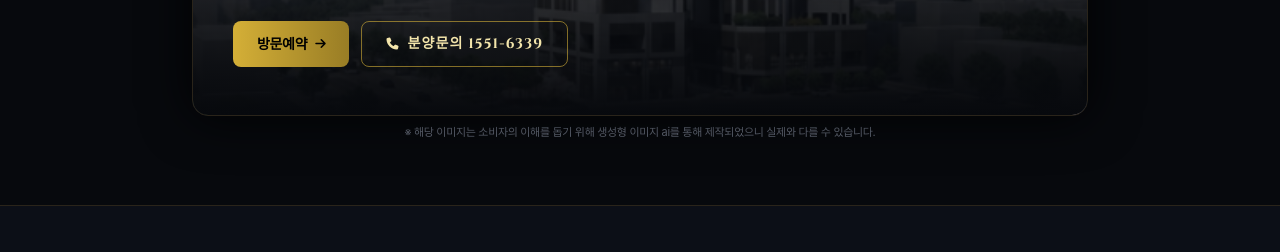
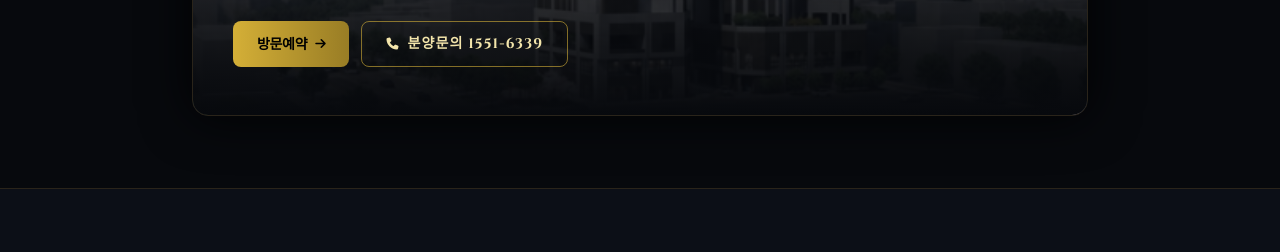
Before and after one commit to Hyoseok2025/munsuro-latiere673, a plain HTML site: page index.html in a window 1280 px wide. Shown: the part 700-952 px from the top of the page. Drawn offline with nearby package versions, Linux system fonts and the light colour scheme; a web font is replaced by a local one.

Commit message:
ㅁㅇㄻㄴㄹ

```diff
--- a/index.html
+++ b/index.html
@@ -206,7 +206,7 @@
           </div>
         </div>
       </div>
-      <p class="text-[11px] text-gray-500 mt-2 text-center max-w-4xl mx-auto">※ 해당 이미지는 소비자의 이해를 돕기 위해 생성형 이미지 ai를 통해 제작되었으니 실제와 다를 수 있습니다.</p>
+      <p class="text-[11px] text-gray-500 mt-2 text-center max-w-4xl mx-auto">
     </div>
   </section>
 
@@ -716,7 +716,7 @@
           <img src="images/18-2.png" alt="문수로 라티에르 673 오시는 길 안내도" class="w-full h-full object-contain">
         </div>
         <div class="px-6 pt-3 pb-2 text-right border-b border-[#2A241A]">
-          <p class="text-[10px] text-gray-500">※ 해당 이미지는 소비자의 이해를 돕기 위해 생성형 이미지 ai를 통해 제작되었으니 실제와 다를 수 있습니다.</p>
+          <p class="text-[10px] text-gray-500">
         </div>
 
         <div class="p-6 sm:p-10">
```
